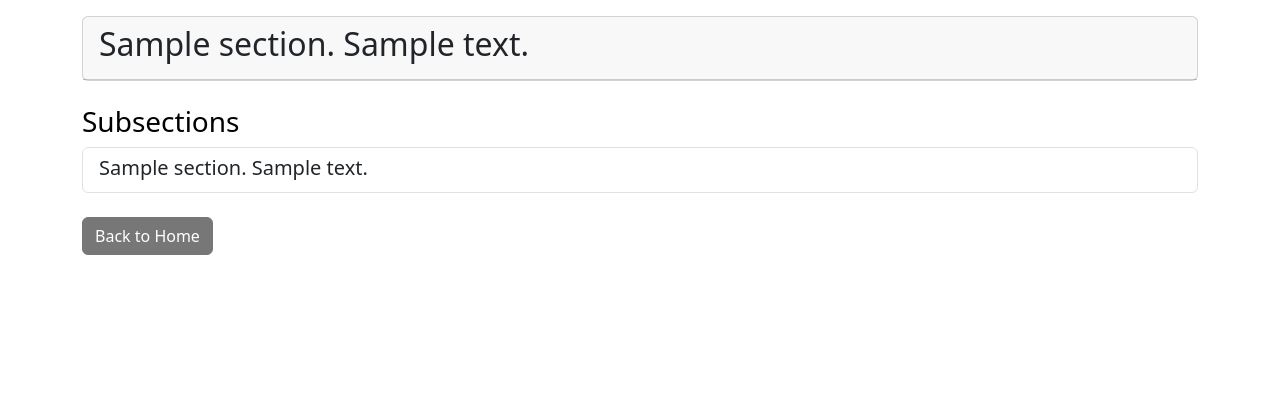
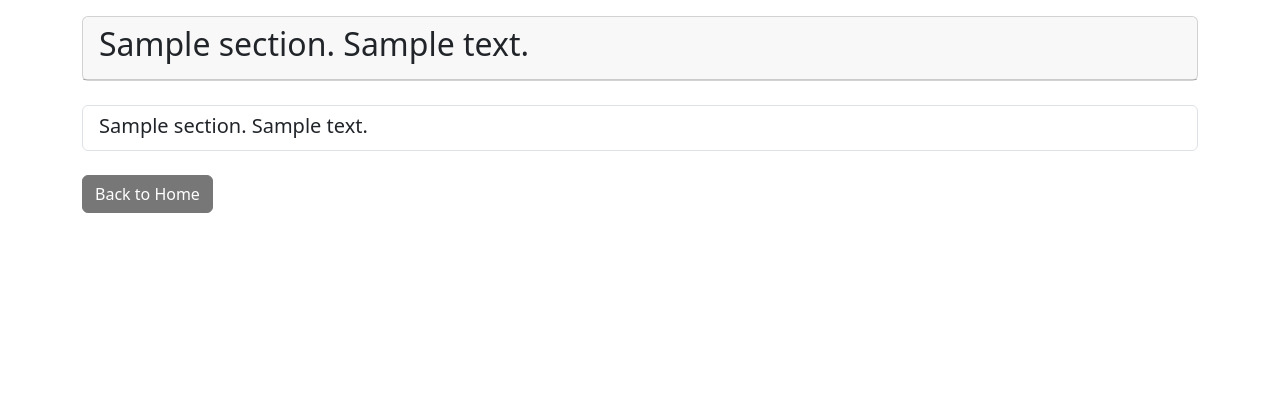
Before and after one commit to diracdeltafunct/orulings, a Django app: template post/templates/trsection_detail.html in a window 1280 px wide. Shown: the part 143-563 px from the top of the page. Run offline with Django 5.2, Linux system fonts and the light colour scheme; tables that the repository leaves empty hold one stand-in row (values such as "Sample post"); the template is opened without the code that fills it: values that come from a table or form of the project are taken from there, most other values are stand-ins (such as "Sample title", 1, 10 or a date in 2020); parts of the project's set-up code (start-up, migrations or seed data) failed here and were passed over; some libraries are stand-ins or nearby versions.

Commit message:
removed subsection header

```diff
--- a/post/templates/crsection_detail.html
+++ b/post/templates/crsection_detail.html
@@ -21,7 +21,7 @@
 
         {% if is_top_level %}
             {% if section.children %}
-                <h3>Subsections</h3>
+
                 <div class="list-group mb-4">
                     {% for child in section.children %}
                         <a href="/crsections/{{ child.section }}/" class="list-group-item list-group-item-action">
--- a/post/templates/trsection_detail.html
+++ b/post/templates/trsection_detail.html
@@ -21,7 +21,7 @@
 
         {% if is_top_level %}
             {% if section.children %}
-                <h3>Subsections</h3>
+
                 <div class="list-group mb-4">
                     {% for child in section.children %}
                         <a href="/trsections/{{ child.section }}/" class="list-group-item list-group-item-action">
@@ -36,7 +36,7 @@
             {% endif %}
         {% else %}
             {% if section.children %}
-                <h3>Subsections</h3>
+
                 <div class="list-group mb-4">
                     {% for child in section.children %}
                         {% if 'a' in child.section or 'b' in child.section or 'c' in child.section or 'd' in child.section or 'e' in child.section %}
```
